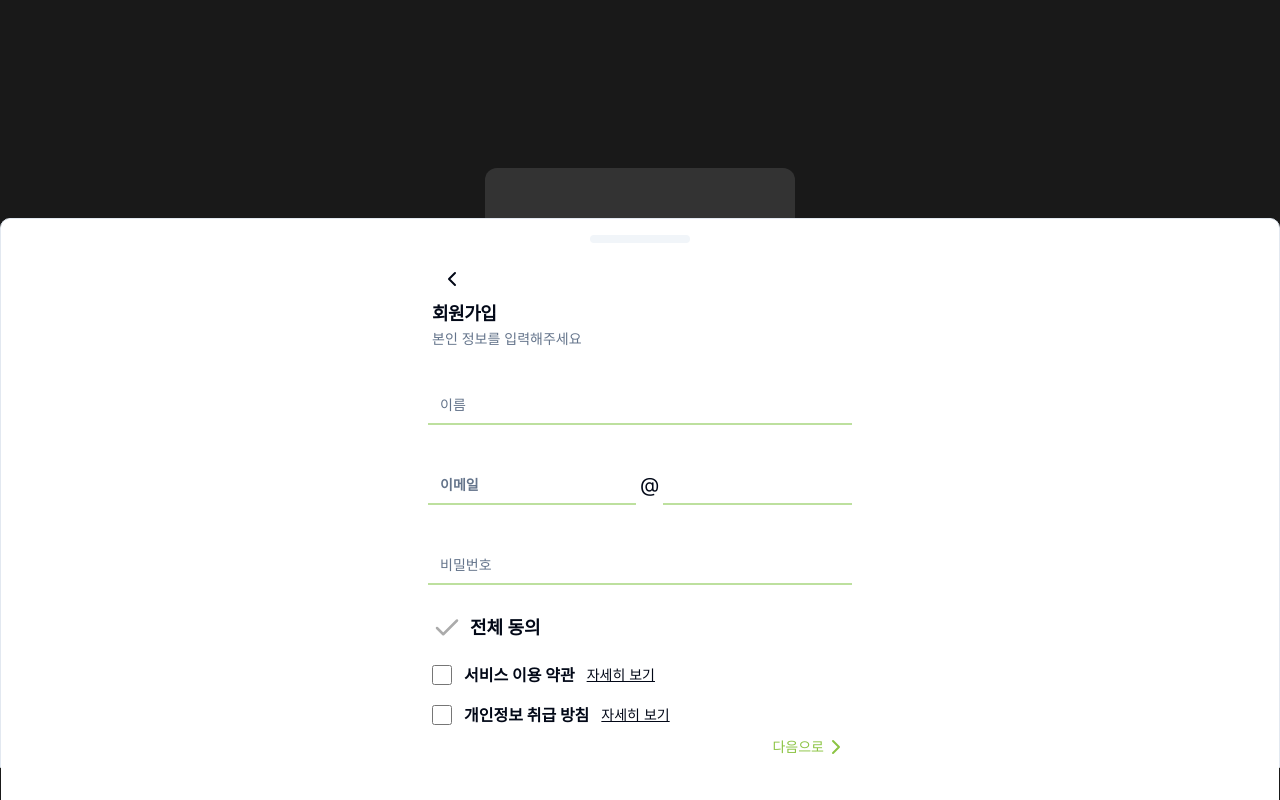
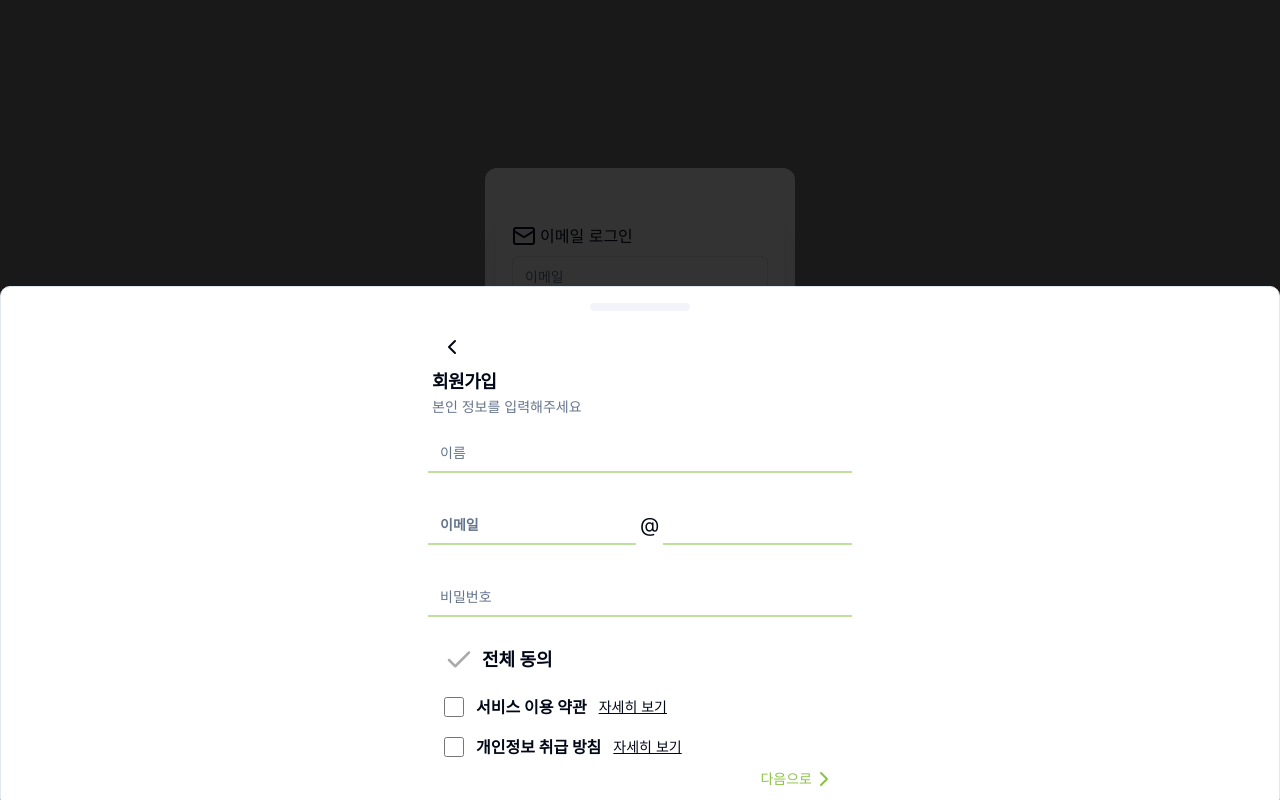
Before and after one commit to yeololi/Swap, a Next.js app in the folder next/: page /signin in a window 1280 px wide. Both pictures are taken after a click on the button "회원가입". Built offline with nearby package versions, Linux system fonts and the light colour scheme.

Commit message:
Update signup.tsx

```diff
--- a/next/app/(other)/_components/signup.tsx
+++ b/next/app/(other)/_components/signup.tsx
@@ -90,7 +90,7 @@ const SignUp = () => {
         <DrawerTrigger asChild>
           <Button className="bg-[#8CC444]">회원가입</Button>
         </DrawerTrigger>
-        <DrawerContent className="mb-8">
+        <DrawerContent>
           <div className="mx-auto w-full max-w-md">
             {page == 1 ? (
               <>
@@ -105,23 +105,24 @@ const SignUp = () => {
                     본인 정보를 입력해주세요
                   </DrawerDescription>
                 </DrawerHeader>
-                <div>
+
                 <form
                   onSubmit={(e) => {
                     e.preventDefault();
                     setPage(2);
                   }}
+                  className="px-3"
                 >
-                    <div className="px-3">
+                  <div className="grid gap-8">
                     <Input
                       value={inputs.name}
                       name={"name"}
                       onChange={onChange}
-                        className="mt-5 border-x-0 border-t-0 border-b-[#BDE09E] border-b-2  rounded-none"
+                      className="border-x-0 border-t-0 border-b-[#BDE09E] border-b-2  rounded-none"
                       placeholder="이름"
                       required
                     />
-                      <div className="flex items-center mt-10 ">
+                    <div className="flex items-center">
                       <Input
                         value={inputs.Email1}
                         name={"Email1"}
@@ -144,7 +145,7 @@ const SignUp = () => {
                       value={inputs.Pw}
                       name={"Pw"}
                       onChange={onChange}
-                        className="mt-10 rounded-none border-x-0 border-t-0 border-b-[#BDE09E] border-b-2"
+                      className="rounded-none border-x-0 border-t-0 border-b-[#BDE09E] border-b-2"
                       placeholder="비밀번호"
                       required
                     />
@@ -160,7 +161,6 @@ const SignUp = () => {
                     </Button>
                   </div>
                 </form>
-                </div>
               </>
             ) : (
               <>
@@ -181,9 +181,9 @@ const SignUp = () => {
                     부가 정보를 입력해주세요
                   </DrawerDescription>
                 </DrawerHeader>
+
+                <form onSubmit={onSubmit} className="px-3">
                   <div>
-                  <form onSubmit={onSubmit}>
-                    <div className="px-3">
                     <Input
                       value={inputs.Nickname}
                       name={"Nickname"}
@@ -310,13 +310,12 @@ const SignUp = () => {
                       </SelectContent>
                     </Select>
                   </div>
-                    <div className="flex justify-end">
+                  <div className="flex justify-end mt-4">
                     <Button className="flex justify-between text-[#8CC444] bg-white hover:bg-white">
                       회원가입 <ChevronRight />
                     </Button>
                   </div>
                 </form>
-                </div>
               </>
             )}
           </div>
```
Lines whose indentation alone changed are shown as unchanged.
